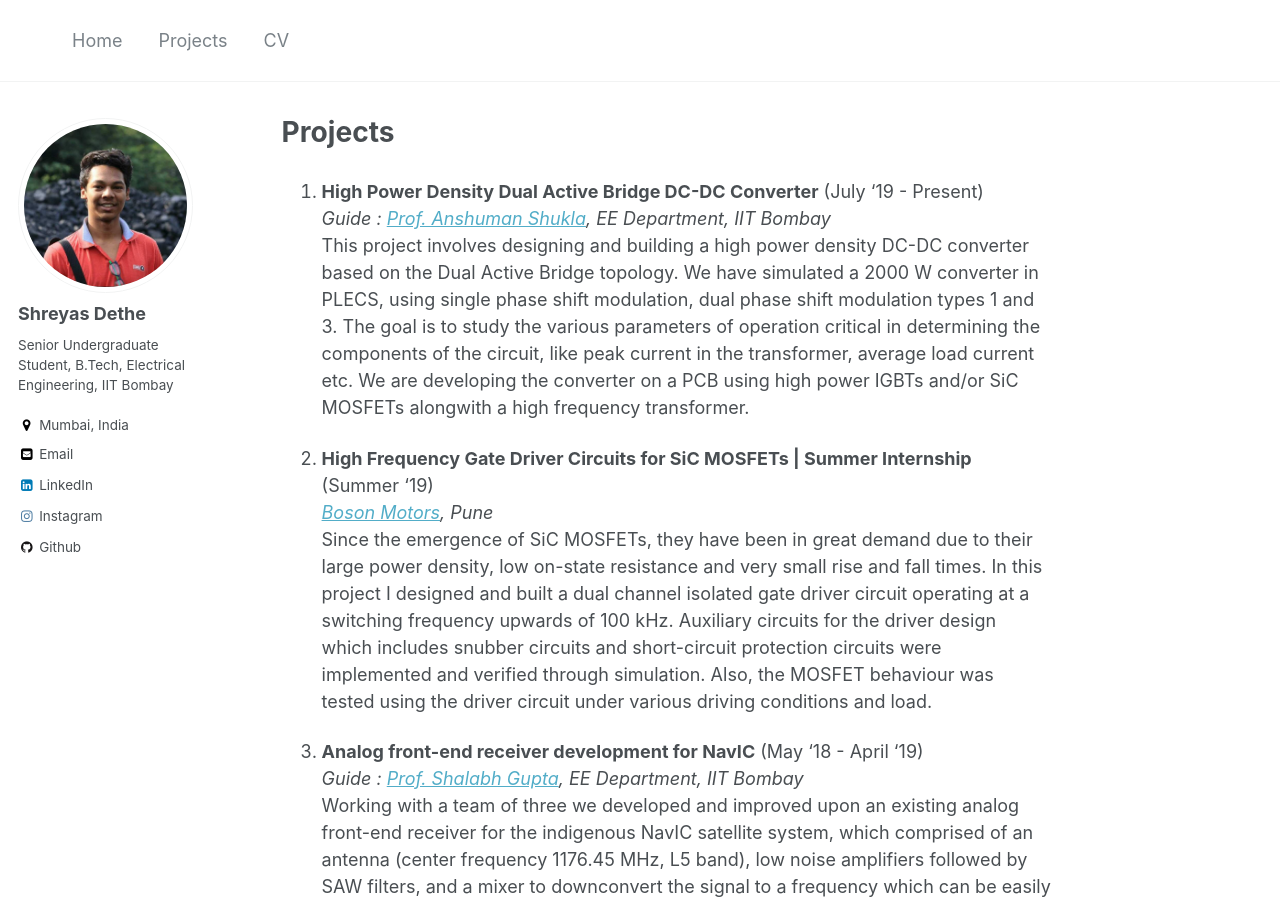
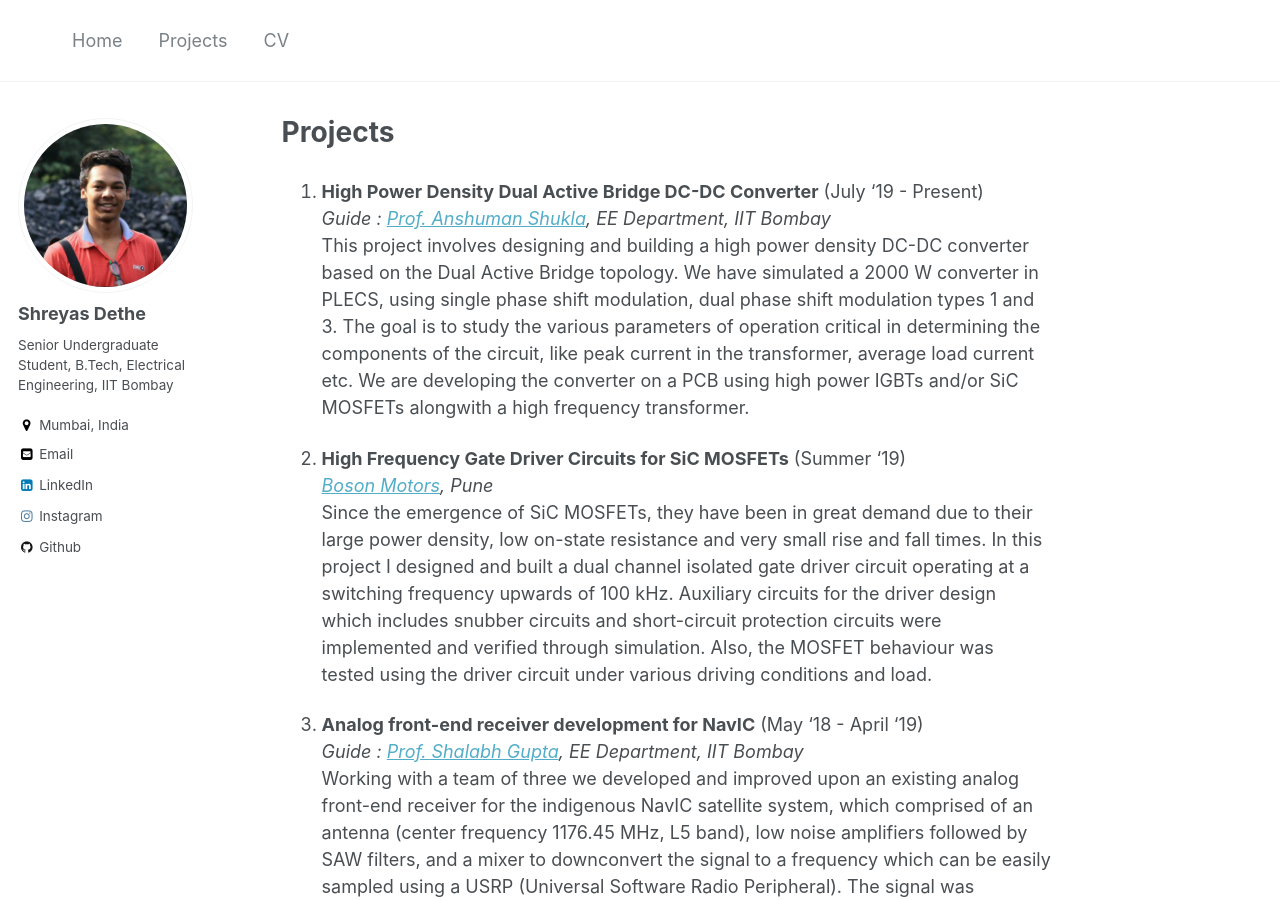
Before and after one commit to shreyasdethe/home, a Jekyll site: the page built from _pages/projects.md, in a window 1280 px wide and 900 px high. Built offline with Jekyll 4.4.1, drawn with Linux system fonts in a browser that asks for light colours.

Commit message:
fix errors in summer internship

```diff
--- a/_pages/projects.md
+++ b/_pages/projects.md
@@ -13,7 +13,7 @@ excerpt: "Projects"
     This project involves designing and building a high power density DC-DC converter based on the Dual Active Bridge topology. We have simulated a 2000 W converter in PLECS, using single phase shift modulation, dual phase shift modulation types 1 and 3. The goal is to study the various parameters of operation critical in determining the components of the circuit, like peak current in the transformer, average load current etc. We are developing the converter on a PCB using high power IGBTs and/or SiC MOSFETs alongwith a high frequency transformer.
 
 
-2.  **High Frequency Gate Driver Circuits for SiC MOSFETs | Summer Internship** (Summer '19) <br/>
+2.  **High Frequency Gate Driver Circuits for SiC MOSFETs** (Summer '19) <br/>
     *[Boson Motors](http://bosonmotors.com), Pune* <br/>
     Since the emergence of SiC MOSFETs, they have been in great demand due to their large power density, low on-state resistance and very small rise and fall times. In this project I designed and built a dual channel isolated gate driver circuit operating at a switching frequency upwards of 100 kHz. Auxiliary circuits for the driver design which includes snubber circuits and short-circuit protection circuits were implemented and verified through simulation. Also, the MOSFET behaviour was tested using the driver circuit under various driving conditions and load.
 
```
